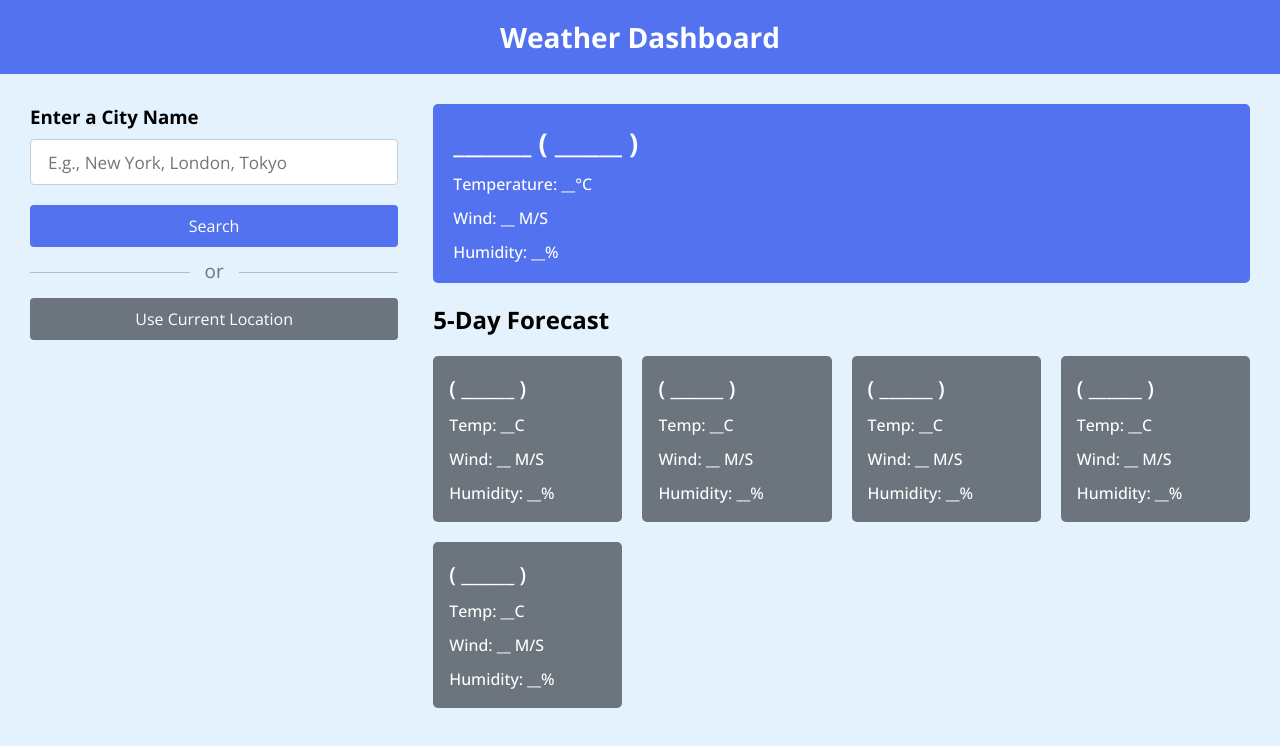
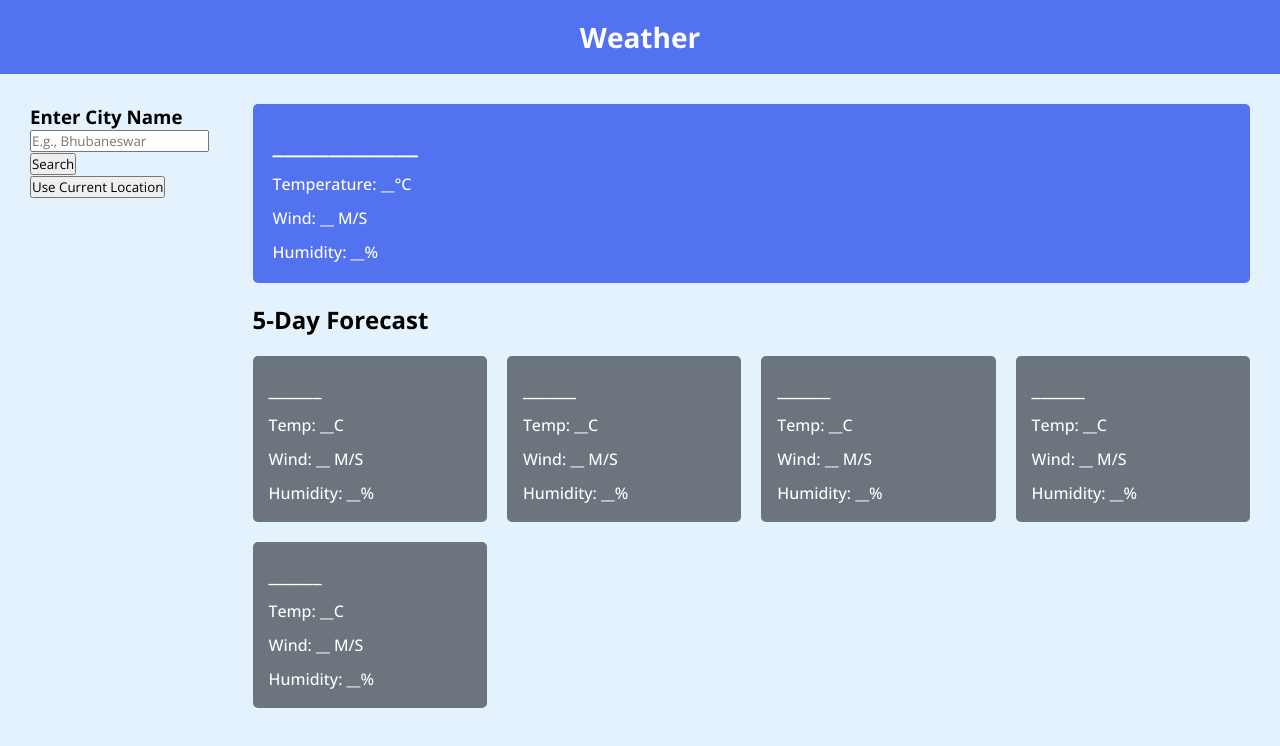
Before and after one commit to Shubhendu-Maharana/Weather-App, a plain HTML site: page index.html in a window 1280 px wide. Drawn offline with nearby package versions, Linux system fonts and the light colour scheme.

Commit message:
Updating codes

```diff
--- a/index.html
+++ b/index.html
@@ -1,27 +1,28 @@
 <!DOCTYPE html>
-<!-- Coding By CodingNepal - www.codingnepalweb.com -->
 <html lang="en">
+
   <head>
     <meta charset="utf-8">
-    <title>Weather App Project JavaScript | CodingNepal</title>
+    <title>Weather App by Monalisa</title>
     <link rel="stylesheet" href="style.css">
     <meta name="viewport" content="width=device-width, initial-scale=1.0">
-    <script src="script.js" defer></script>
   </head>
+
   <body>
-    <h1>Weather Dashboard</h1>
+
+    <h1>Weather</h1>
     <div class="container">
-      <div class="weather-input">
-        <h3>Enter a City Name</h3>
-        <input class="city-input" type="text" placeholder="E.g., New York, London, Tokyo">
-        <button class="search-btn">Search</button>
+      <div class="user-input">
+        <h3>Enter City Name</h3>
+        <input class="city-input" type="text" placeholder="E.g., Bhubaneswar">
+        <button class="srch-btn">Search</button>
         <div class="separator"></div>
-        <button class="location-btn">Use Current Location</button>
+        <button class="loc-btn">Use Current Location</button>
       </div>
       <div class="weather-data">
         <div class="current-weather">
           <div class="details">
-            <h2>_______ ( ______ )</h2>
+            <h2>_____________</h2>
             <h6>Temperature: __°C</h6>
             <h6>Wind: __ M/S</h6>
             <h6>Humidity: __%</h6>
@@ -31,31 +32,31 @@
           <h2>5-Day Forecast</h2>
           <ul class="weather-cards">
             <li class="card">
-              <h3>( ______ )</h3>
+              <h3>______</h3>
               <h6>Temp: __C</h6>
               <h6>Wind: __ M/S</h6>
               <h6>Humidity: __%</h6>
             </li>
             <li class="card">
-              <h3>( ______ )</h3>
+              <h3>______</h3>
               <h6>Temp: __C</h6>
               <h6>Wind: __ M/S</h6>
               <h6>Humidity: __%</h6>
             </li>
             <li class="card">
-              <h3>( ______ )</h3>
+              <h3>______</h3>
               <h6>Temp: __C</h6>
               <h6>Wind: __ M/S</h6>
               <h6>Humidity: __%</h6>
             </li>
             <li class="card">
-              <h3>( ______ )</h3>
+              <h3>______</h3>
               <h6>Temp: __C</h6>
               <h6>Wind: __ M/S</h6>
               <h6>Humidity: __%</h6>
             </li>
             <li class="card">
-              <h3>( ______ )</h3>
+              <h3>______</h3>
               <h6>Temp: __C</h6>
               <h6>Wind: __ M/S</h6>
               <h6>Humidity: __%</h6>
@@ -65,5 +66,7 @@
       </div>
     </div>
 
+    <script src = "script.js" defer></script>
+
   </body>
 </html>
```
